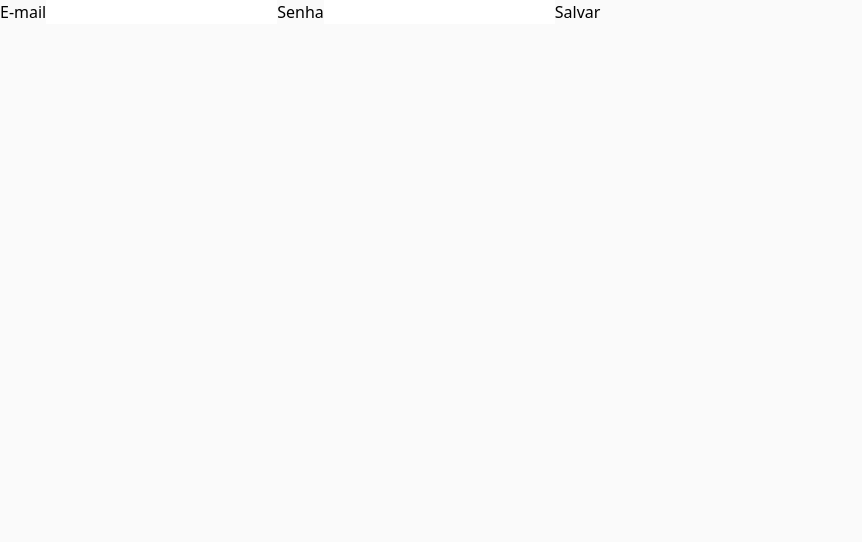
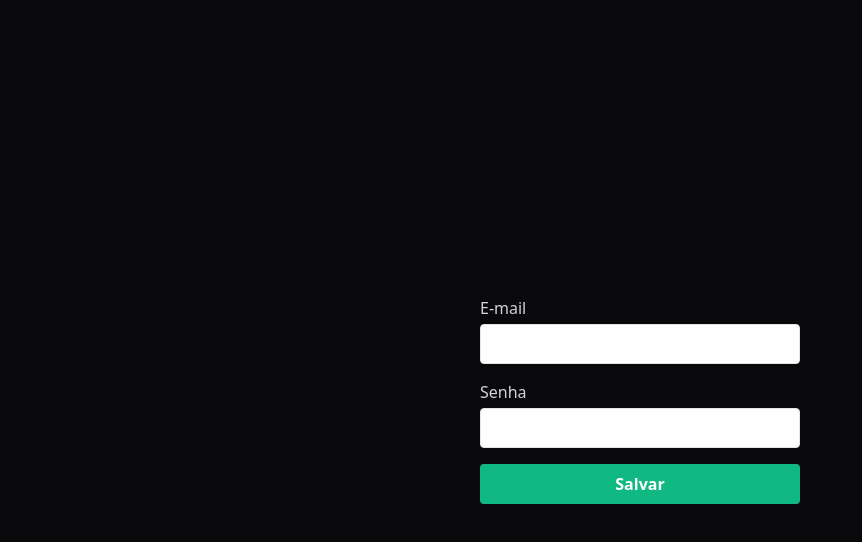
Before and after one commit to RenanFachin/RS_Workshop_Forms, a React (Vite) app: page / in a window 1280 px wide. Shown: the top 542 px of the page, without its empty margins (0-862 px from the left). Built offline with nearby package versions, Linux system fonts and the light colour scheme.

Commit message:
Utilizando react-hook-form - REGISTER

```diff
--- a/src/App.tsx
+++ b/src/App.tsx
@@ -1,16 +1,37 @@
 import './styles/global.css'
 
+import { useForm } from 'react-hook-form'
+
 export function App() {
+  const { register } = useForm()
+
   return (
-    <main className="h-screen bg-zinc-50">
-      <form action="">
-        <label htmlFor="">E-mail</label>
-        <input type="email" name="email" />
+    <main className="h-screen bg-zinc-950 text-zinc-300 flex items-center justify-center">
+      <form className="flex flex-col gap-4 w-full max-w-xs">
+        <div className="flex flex-col gap-1">
+          <label htmlFor="">E-mail</label>
+          <input
+            type="email"
+            className="border border-zinc-200 shadow-sm rounded h-10 px-3"
+            {...register('email')}
+          />
+        </div>
 
-        <label htmlFor="">Senha</label>
-        <input type="password" name="password" />
+        <div className="flex flex-col gap-1">
+          <label htmlFor="">Senha</label>
+          <input
+            type="password"
+            className="border border-zinc-200 shadow-sm rounded h-10 px-3"
+            {...register('password')}
+          />
+        </div>
 
-        <button type="submit">Salvar</button>
+        <button
+          type="submit"
+          className="bg-emerald-500 rounded font-semibold text-white h-10 hover:bg-emerald-600"
+        >
+          Salvar
+        </button>
       </form>
     </main>
   )
```
